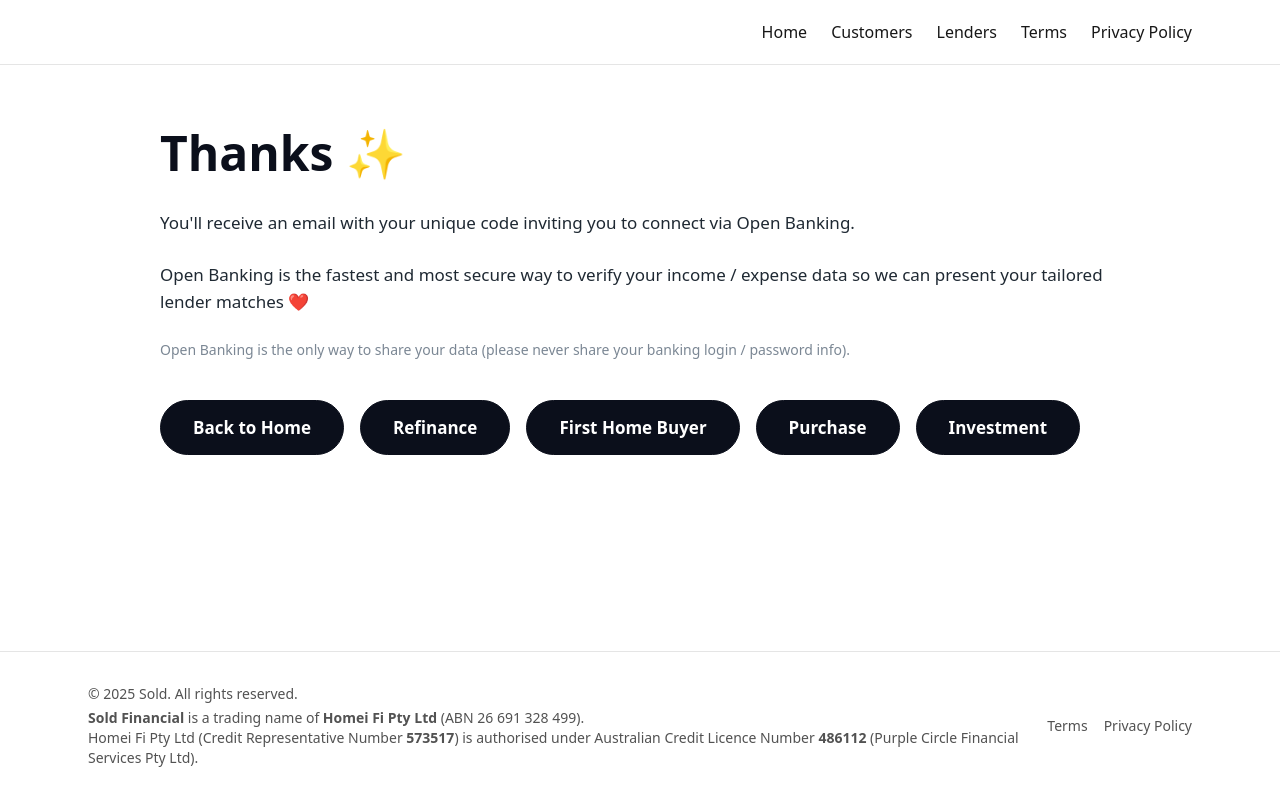
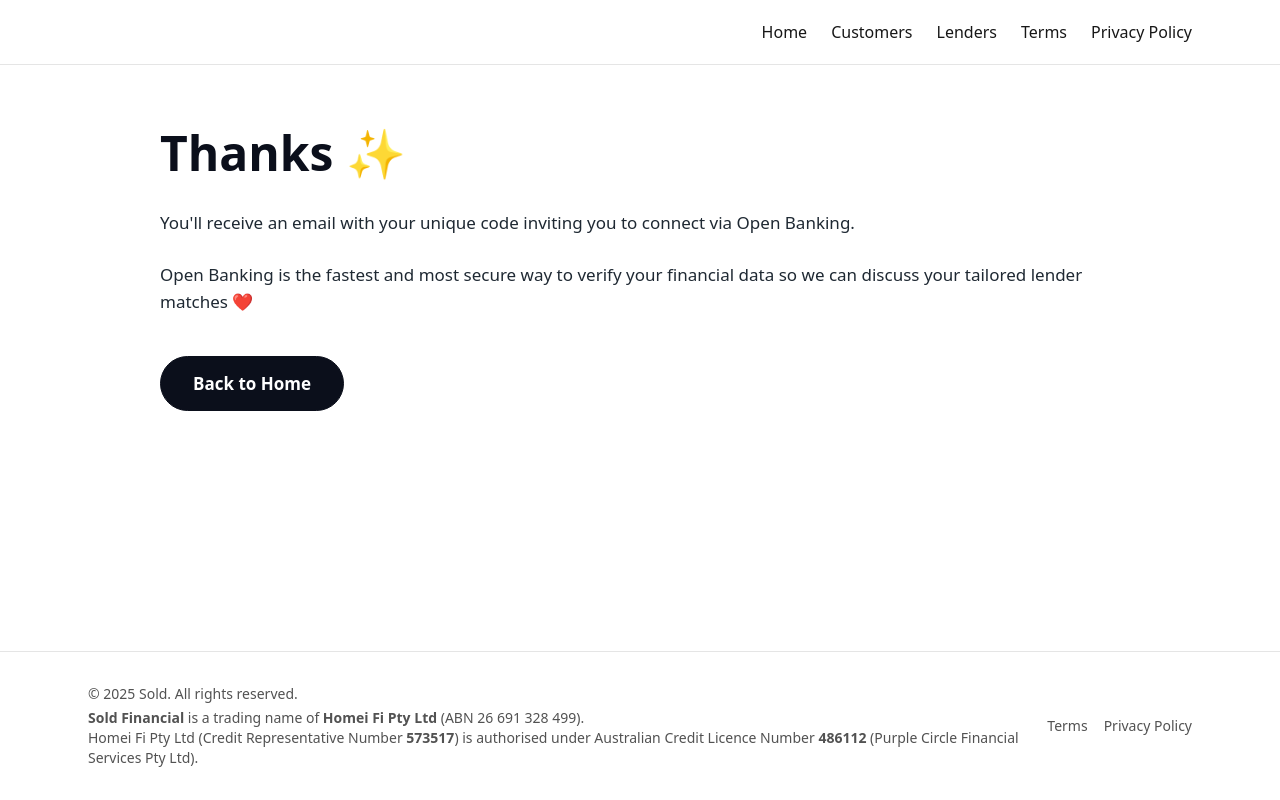
Before and after one commit to RukiDe/sold-nextjs, a Next.js app: page /refinance2-success in a window 1280 px wide. Built offline with nearby package versions, Linux system fonts and the light colour scheme.

Commit message:
refinance success page fixed

```diff
--- a/app/refinance2-success/page.tsx
+++ b/app/refinance2-success/page.tsx
@@ -17,22 +17,13 @@ export default function Refinance2SuccessPage() {
 
             <p>
               Open Banking is the fastest and most secure way to verify your
-              income / expense data so we can present your tailored lender
+              financial data so we can discuss your tailored lender
               matches ❤️
             </p>
           </section>
 
-          <p className="mt-6 text-sm text-[#7B8794]">
-            Open Banking is the only way to share your data (please never share
-            your banking login / password info).
-          </p>
-
           <div className="mt-10 flex flex-wrap gap-4">
             <ButtonPill href="/">Back to Home</ButtonPill>
-            <ButtonPill href="/refinance">Refinance</ButtonPill>
-            <ButtonPill href="/first-home-buyer">First Home Buyer</ButtonPill>
-            <ButtonPill href="/purchase">Purchase</ButtonPill>
-            <ButtonPill href="/investment">Investment</ButtonPill>
           </div>
         </div>
       </main>
```
